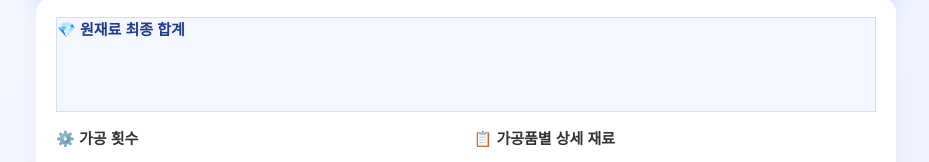
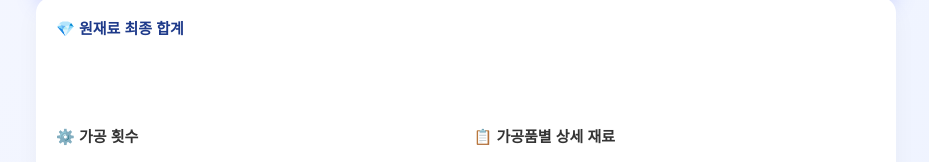
Before and after one commit to ryuso0714/mabi-craft3, a plain HTML site: page index.html in a window 1280 px wide. Shown: the part 346-508 px from the top of the page, without its empty margins (174-1103 px from the left). Drawn offline with Linux system fonts and the light colour scheme; a web font is replaced by a local one.

Commit message:
Update style.css

```diff
--- a/style.css
+++ b/style.css
@@ -251,12 +251,6 @@ input:focus {
   gap: 15px;
 }
 
-/* 요약형 상단 카드 강조 */
-.raw-total-box {
-  background: #f4f7ff !important;
-  border: 1px solid #d2dcff;
-}
-
 .raw-total-box h2 {
   color: #1e3a8a;
   font-size: 15px;
```
